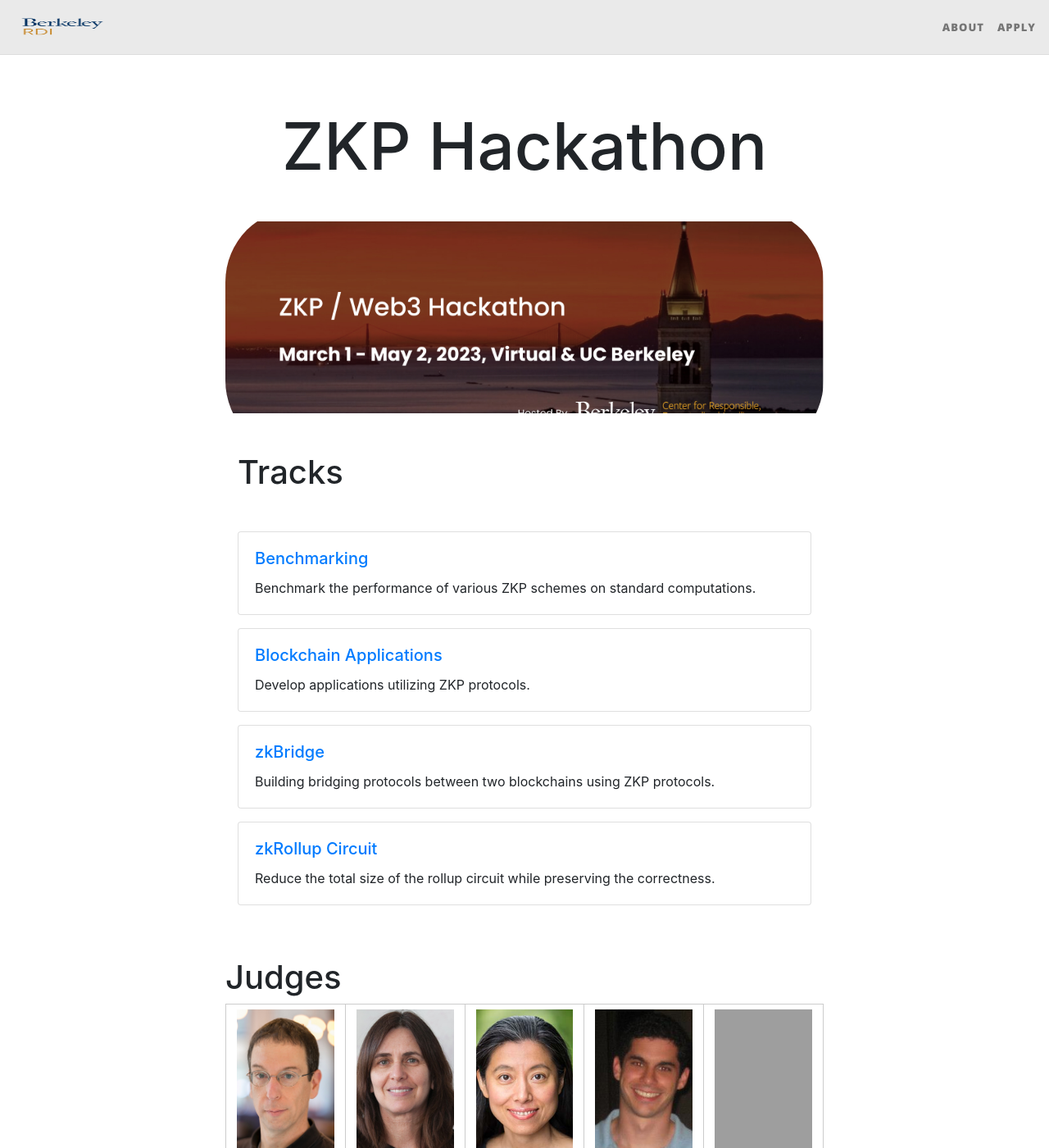
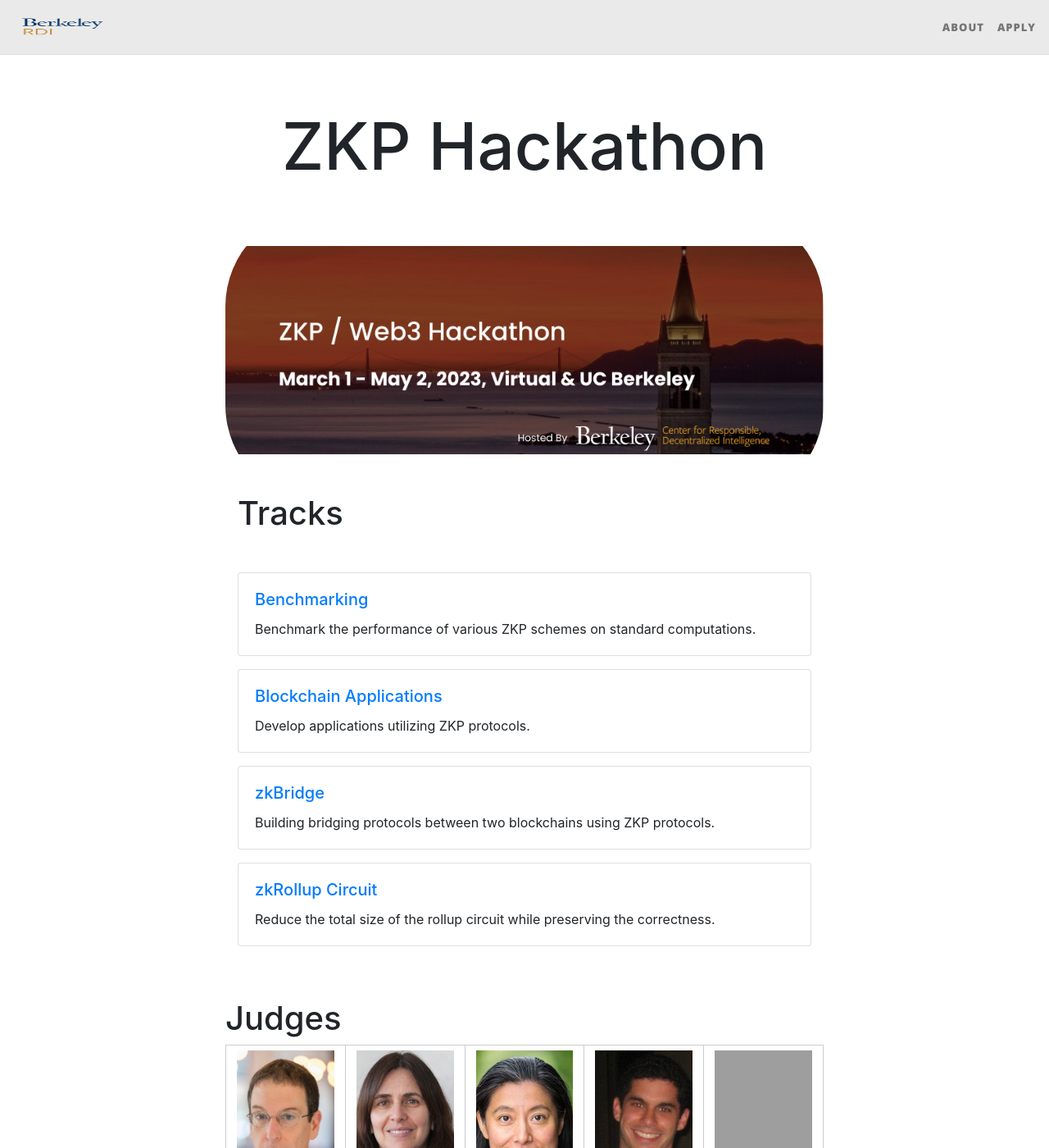
Before and after one commit to rdi-berkeley/zkp-web3-hackathon, a Jekyll site: the page built from index.md, in a window 1280 px wide and 1400 px high. Shown: the whole window at 82% size. Built offline with Jekyll 4.4.1, drawn with Linux system fonts in a browser that asks for light colours; nearby versions of some CDN libraries; grey boxes are pictures that could not be loaded.

Commit message:
Update home.html

```diff
--- a/_layouts/home.html
+++ b/_layouts/home.html
@@ -13,7 +13,7 @@ layout: page
 <style>
   .banner {
     width: 100%;
-    height: 250px;
+    height: 300px;
     overflow: hidden;
   }
 
@@ -21,7 +21,7 @@ layout: page
     width: 120%;
     height: 120%;
     object-fit: contain;
-    border-radius: 90px;
+    border-radius: 120px;
     margin: 0 auto;
   }
 </style>
```
